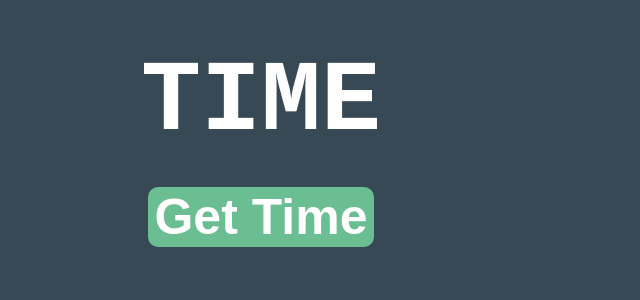
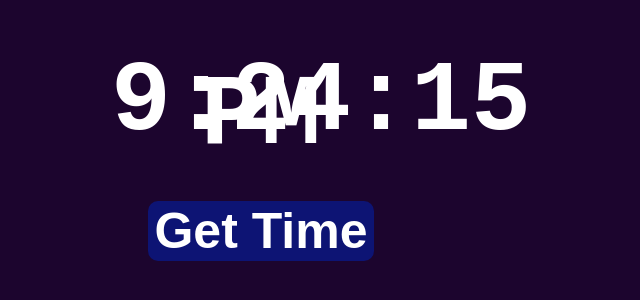
Before and after one commit to Benkalio/reactHookPractice, a React (Create React App) app: page / in a window 1280 px wide. Shown: the part 134-434 px from the top of the page, without its empty margins (379-1019 px from the left). Built offline with nearby package versions, Linux system fonts and the light colour scheme.

Commit message:
Task 1 - done time dynamically shows in h1 in App.js

```diff
--- a/public/styles.css
+++ b/public/styles.css
@@ -4,7 +4,7 @@ body {
   padding: 50px;
   width: 300px;
   margin: 0 auto;
-  background-color: #374954;
+  background-color: #1c052e;
   text-align: center;
 }
 
@@ -18,7 +18,7 @@ h1 {
 
 button {
   display: inline;
-  background-color: #6bbe92;
+  background-color: #0d1474;
   border: 0;
   border-radius: 10px;
   box-shadow: 5px;
--- a/src/components/App.jsx
+++ b/src/components/App.jsx
@@ -1,9 +1,12 @@
 import React from "react";
 
 function App() {
+  let time = new Date().toLocaleTimeString();
+  console.log(time);
+
   return (
     <div className="container">
-      <h1>TIME</h1>
+      <h1>{time}</h1>
       <button>Get Time</button>
     </div>
   );
--- a/src/index.js
+++ b/src/index.js
@@ -6,8 +6,7 @@ ReactDOM.render(<App />, document.getElementById("root"));
 
 //Challenge:
 //1. Given that you can get the current time using:
-let time = new Date().toLocaleTimeString();
-console.log(time);
+
 //Show the latest time in the <h1> when the Get Time button
 //is pressed.
 
```
